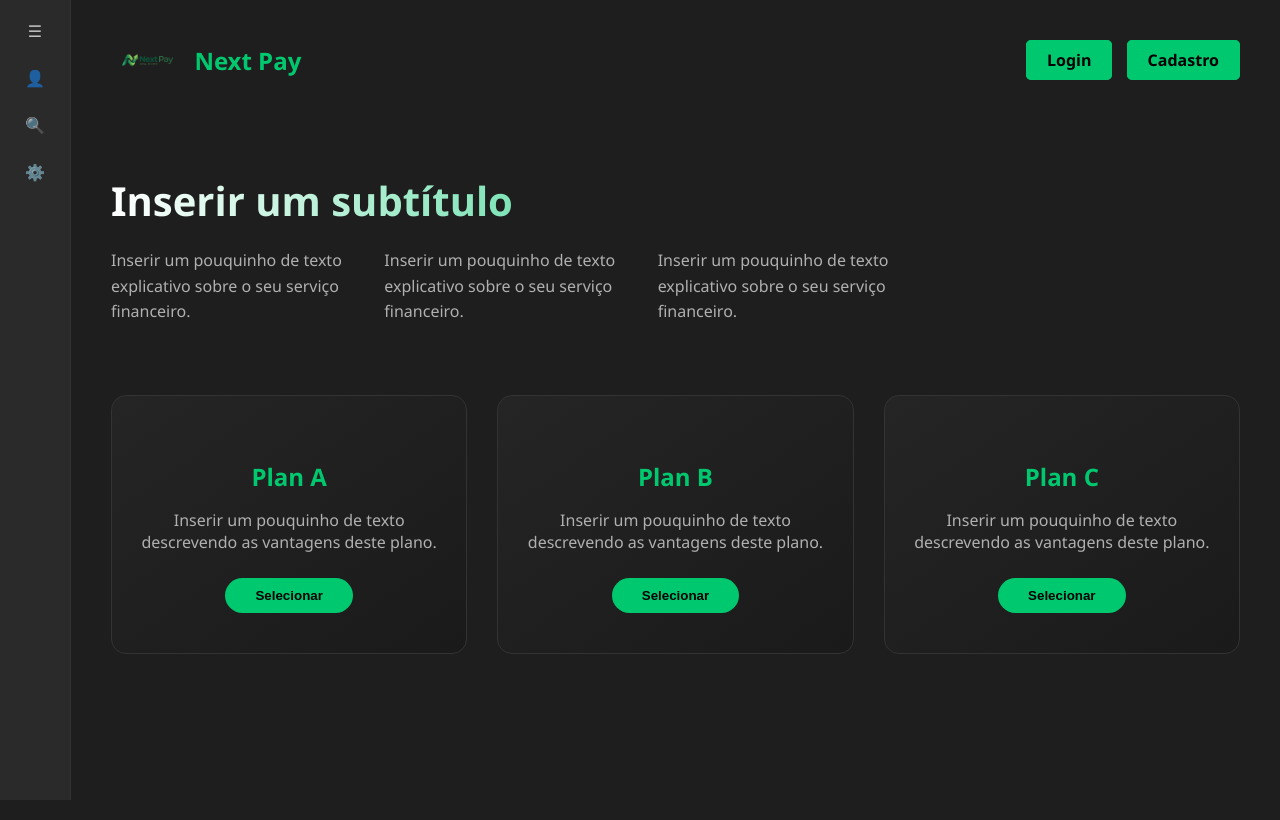
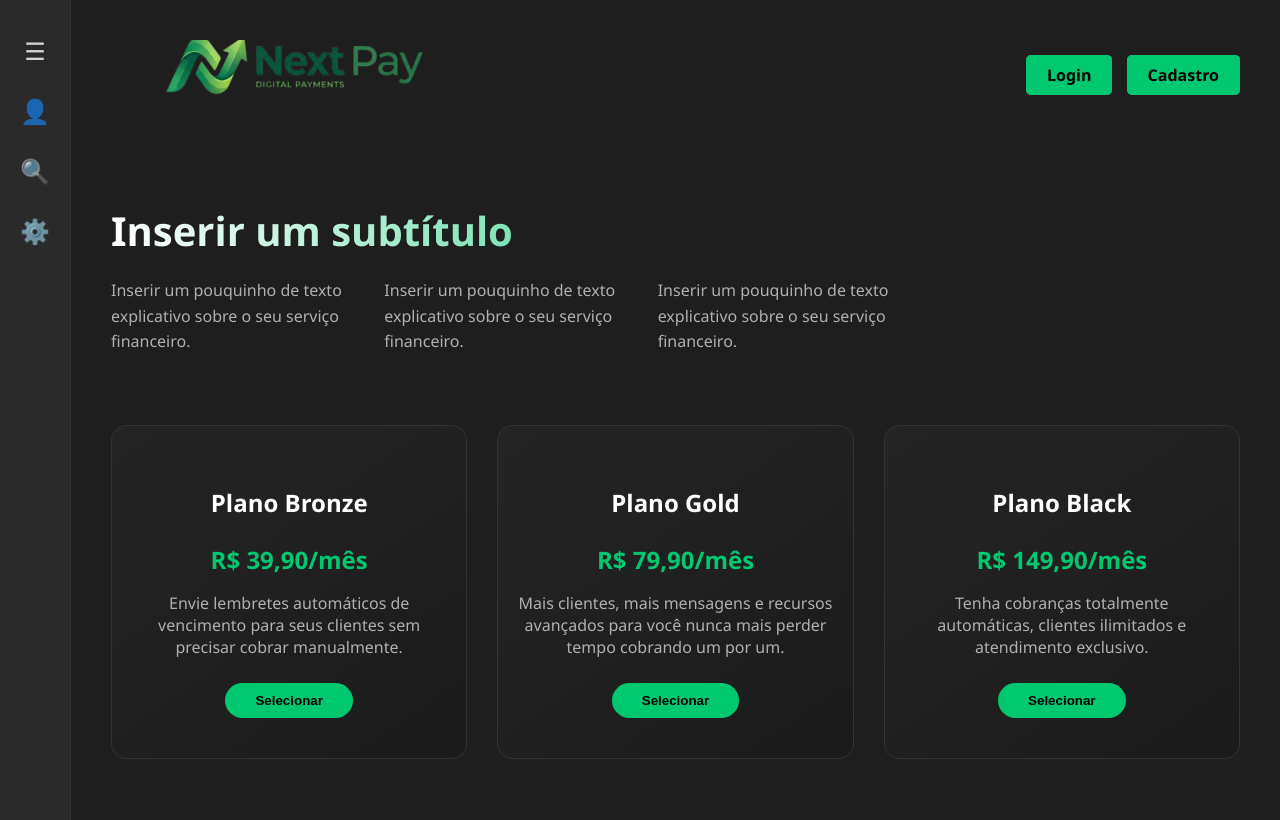
Before and after one commit to octavio-knupp/Gestao-De-Assinaturas, a Django app: page / in a window 1280 px wide. Run offline with Django 5.2, Linux system fonts and the light colour scheme.

Commit message:
expansão sidebar, logo aumentada, texto de plano

```diff
--- a/backend/templates/home_client.html
+++ b/backend/templates/home_client.html
@@ -7,22 +7,37 @@
     <title>Next Pay - Digital Payments</title>
    <link rel="stylesheet" href="{% static 'css/home.css' %}">
    <link rel="icon" href="{% static 'img/favicon.ico' %}" type="image/png">
+    <script src="{% static 'js/home.js' %}" defer></script>
 </head>
 <body>
 
-    <aside class="sidebar">
+    <aside class="sidebar" id="sidebar">
+    <div class="sidebar-item" id="menuBtn">
         <div class="sidebar-icon">☰</div>
+        <span class="sidebar-text">Menu</span>
+    </div>
+
+    <div class="sidebar-item">
         <div class="sidebar-icon">👤</div>
+        <span class="sidebar-text">Perfil</span>
+    </div>
+
+    <div class="sidebar-item">
         <div class="sidebar-icon">🔍</div>
+        <span class="sidebar-text">Pesquisar</span>
+    </div>
+
+    <div class="sidebar-item">
         <div class="sidebar-icon">⚙️</div>
-    </aside>
+        <span class="sidebar-text">Configurações</span>
+    </div>
+</aside>
 
     <main class="main-content">
         <header>
             <div class="logo">
-                <img src="{% static 'img/logosemfundo.png' %}" alt="Next Pay" style="height: 40px;">
-                <span>Next Pay</span>
-            </div>
+    <img src="{% static 'img/logosemfundo.png' %}" alt="Next Pay" class="logo-icon">
+</div>
             <div class="nav-auth">
                 <a href="{% url 'login_client' %}" class="btn-register">Login</a>
                 <a href="{% url 'create_client' %}" class="btn-register">Cadastro</a>
@@ -40,20 +55,23 @@
 
         <div class="plans-container">
             <div class="plan-card">
-                <h3>Plan A</h3>
-                <p>Inserir um pouquinho de texto descrevendo as vantagens deste plano.</p>
+         <h2>Plano Bronze</h2>
+    <h3>R$ 39,90<span>/mês</span></h3>
+    <p>Envie lembretes automáticos de vencimento para seus clientes sem precisar cobrar manualmente.</p>
                 <button class="btn-plan">Selecionar</button>
             </div>
 
             <div class="plan-card">
-                <h3>Plan B</h3>
-                <p>Inserir um pouquinho de texto descrevendo as vantagens deste plano.</p>
+                    <h2>Plano Gold</h2>
+    <h3>R$ 79,90<span>/mês</span></h3>
+    <p>Mais clientes, mais mensagens e recursos avançados para você nunca mais perder tempo cobrando um por um.</p>
                 <button class="btn-plan">Selecionar</button>
             </div>
 
             <div class="plan-card">
-                <h3>Plan C</h3>
-                <p>Inserir um pouquinho de texto descrevendo as vantagens deste plano.</p>
+           <h2>Plano Black</h2>
+    <h3>R$ 149,90<span>/mês</span></h3>
+    <p>Tenha cobranças totalmente automáticas, clientes ilimitados e atendimento exclusivo.</p>
                 <button class="btn-plan">Selecionar</button>
             </div>
         </div>
--- a/static/css/home.css
+++ b/static/css/home.css
@@ -31,25 +31,61 @@
         /* Sidebar */
        .sidebar {
     width: 70px;
+    height: 100vh;
     background-color: var(--sidebar-bg);
     display: flex;
     flex-direction: column;
+    overflow: hidden;
+    transition: width 0.3s ease;
+    border-right: 1px solid #333;
+    padding-top: 20px;
+    }
+
+    .sidebar.open {
+    width: 220px;
+    }
+
+.sidebar-item {
+    display: flex;
     align-items: center;
-            padding-top: 20px;
-            border-right: 1px solid #333;
+    width: 100%;
+    height: 60px;
+    padding: 0 20px;
+    cursor: pointer;
+    transition: background 0.2s;
+    box-sizing: border-box;
+}
+
+.sidebar-item:hover {
+    background-color: rgba(255,255,255,0.08);
 }
 
 .sidebar-icon {
-            margin-bottom: 25px;
-            cursor: pointer;
-            transition: transform 0.2s;
-            opacity: 0.7;
+    font-size: 24px;
+    min-width: 30px;
+    text-align: center;
+    opacity: 0.8;
+    transition: 0.2s;
 }
 
-        .sidebar-icon:hover {
+.sidebar-item:hover .sidebar-icon {
+    opacity: 1;
     transform: scale(1.1);
+    color: var(--primary-green);
+}
+
+.sidebar-text {
+    margin-left: 15px;
+    color: white;
+    font-size: 16px;
+    white-space: nowrap;
+    opacity: 0;
+    transition: opacity 0.2s;
+    pointer-events: none;
+}
+
+.sidebar.open .sidebar-text {
     opacity: 1;
-            color: var(--primary-green);
 }
 
         /* Área Principal */
@@ -70,12 +106,17 @@
         }
 
       .logo {
-            font-size: 24px;
-            font-weight: bold;
-            color: var(--primary-green);
     display: flex;
     align-items: center;
-            gap: 10px;
+    height: 70px;
+    overflow: hidden;
+}
+
+.logo-icon {
+    height: 200px;
+    width: auto;
+    display: block;
+    margin-top: -20px;
 }
 
         .nav-auth a.btn-register  {
--- /dev/null
+++ b/static/js/home.js
@@ -0,0 +1,6 @@
+const sidebar = document.getElementById("sidebar");
+const menuBtn = document.getElementById("menuBtn");
+
+menuBtn.addEventListener("click", () => {
+    sidebar.classList.toggle("open");
+});
```
Lines whose indentation alone changed are shown as unchanged.
